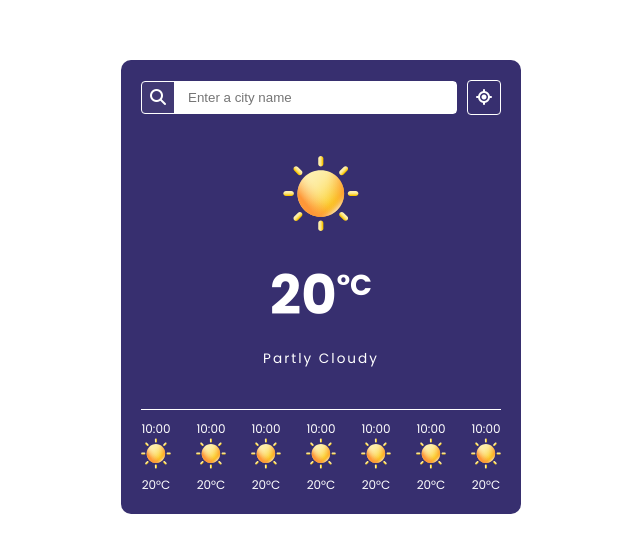
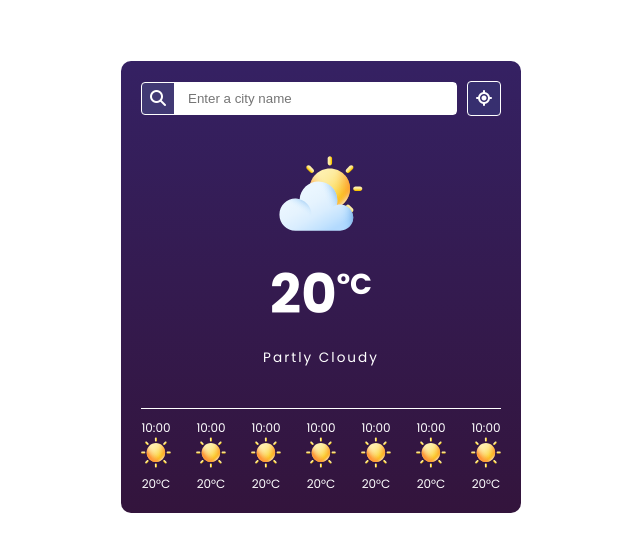
Before and after one commit to bigyam07/weatherApp, a React (Vite) app: page / in a window 1280 px wide. Shown: the part 113-666 px from the top of the page, without its empty margins (319-959 px from the left). Built offline with nearby package versions, Linux system fonts and the light colour scheme.

Commit message:
Fetched API

```diff
--- a/src/Pages/Home.jsx
+++ b/src/Pages/Home.jsx
@@ -4,24 +4,6 @@ import WeatherDetail from '../component/WeatherDetail';
 import WeatherDate from '../component/WeatherDate';
 
 const Home = () => {
-    const [temp, setTemp] = useState(0);
-    async function fetchData() {
-        const API_KEY = "7d9f0e29eb6c9dc415759327b143a9a1";
-        const URL = `https://api.openweathermap.org/data/2.5/weather?q=kathmandu&appid=${API_KEY}&units=metric`;
-        fetch(URL)
-            .then(response => {
-                if (!response.ok) {
-                    console.log("error");
-                }
-                return response.json();
-            })
-            .then(data => {
-                console.log(data);
-                setTemp(data.main.temp);
-            }).catch(error => {
-                console.log("Error: ", error.message)
-            })
-    }
     return (
         <>
             <div className='container'>
--- a/src/component/SearchSection.jsx
+++ b/src/component/SearchSection.jsx
@@ -1,5 +1,29 @@
+import { useState } from 'react';
 import styles from './SearchSection.module.css'
 const SearchSection = () => {
+    const [temp, setTemp] = useState(0);
+    async function fetchData(city) {
+        const API_KEY = "7d9f0e29eb6c9dc415759327b143a9a1";
+        const URL = `https://api.openweathermap.org/data/2.5/weather?q=${city}&appid=${API_KEY}&units=metric`;
+        fetch(URL)
+            .then(response => {
+                if (!response.ok) {
+                    console.log("Error");
+                }
+                return response.json();
+            })
+            .then(data => {
+                console.log(data);
+                setTemp(data.main.temp);
+            }).catch(error => {
+                console.log("Error: ", error.message)
+            })
+    }
+    function handleSearchInput() {
+        const searchInput = document.getElementById("input-text").value;
+        if (searchInput == "") console.log("enter the city name");
+        else fetchData(searchInput);
+    }
     return (
         <>
             <div className={styles["search-container"]}>
@@ -7,7 +31,7 @@ const SearchSection = () => {
                     <div className={styles["search-icon"]}><label htmlFor="input-text"><i className="fa-solid fa-magnifying-glass"></i></label></div>
                     <input type='text' placeholder='Enter a city name' id="input-text" />
                 </div>
-                <button className={styles['location-btn']}><i className="fa-solid fa-location-crosshairs"></i></button>
+                <button className={styles['location-btn']} onClick={handleSearchInput}><i className="fa-solid fa-location-crosshairs"></i></button>
             </div>
         </>
     )
--- a/src/component/WeatherDetail.jsx
+++ b/src/component/WeatherDetail.jsx
@@ -3,7 +3,7 @@ const WeatherDetail = () => {
     return (
         <>
             <div className={styles["weather-info"]}>
-                <img className={styles['weather-image']} src="../../src/assets/icons/clear.svg" />
+                <img className={styles['weather-image']} src="../../src/assets/icons/clouds.svg" />
                 <p className={styles['temperature']}>20<sup><span>°C</span></sup></p>
                 <p className={styles['temp-info']}>Partly Cloudy</p>
             </div>
--- a/src/index.css
+++ b/src/index.css
@@ -1,12 +1,15 @@
 @import url('https://fonts.googleapis.com/css2?family=Poppins:ital,wght@0,100;0,200;0,300;0,400;0,500;0,600;0,700;0,800;0,900;1,100;1,200;1,300;1,400;1,500;1,600;1,700;1,800;1,900&display=swap');
+
 * {
     margin: 0;
     padding: 0;
     box-sizing: border-box;
 }
+
 body {
     font-family: "Poppins", sans-serif;
 }
+
 .container {
     display: flex;
     justify-content: center;
@@ -14,12 +17,16 @@ body {
     height: 100vh;
     width: 100vw;
 }
+
 .weather-contents {
-    background-color: #372F6F;
+    position: relative;
+    overflow: hidden;
     border-radius: 10px;
+    background: linear-gradient(#352163, #33143C);
     padding: 20px;
     width: 400px;
 }
+
 .weather-date-info {
     display: flex;
     text-align: center;
```
Also changed, not shown: src/assets/bg.jpg (added).
